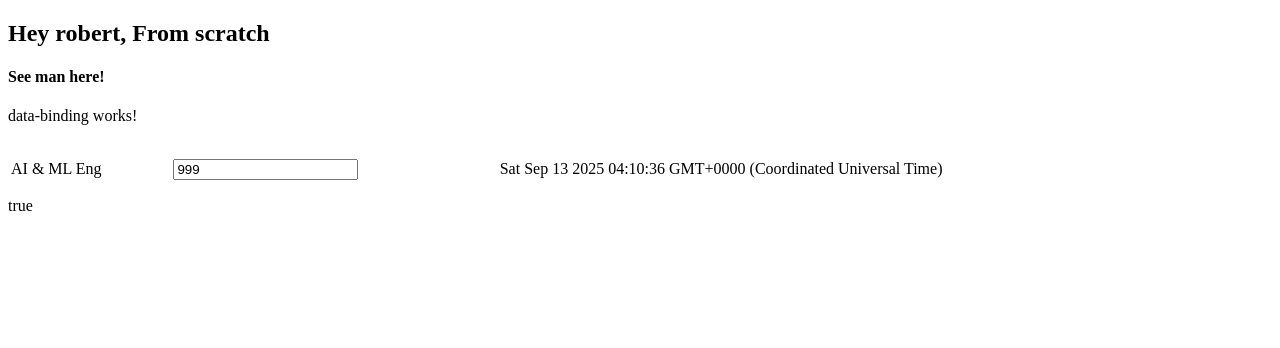
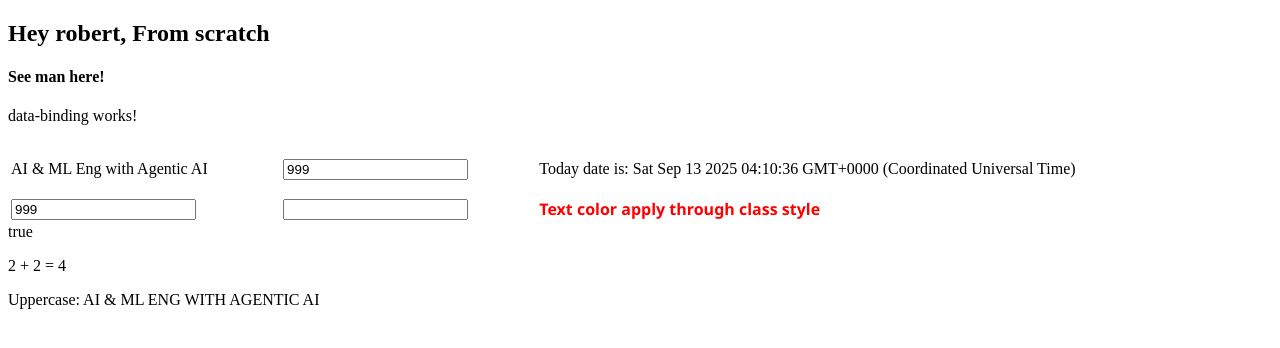
Before and after one commit to meAltf/learn_Angular, an Angular app in the folder Angular/my-first-app/: page / in a window 1280 px wide. Shown: the top 348 px of the page. Built offline with nearby package versions, Linux system fonts and the light colour scheme.

Commit message:
property binding demo

```diff
--- a/Angular/my-first-app/src/app/components/data-binding/data-binding.css
+++ b/Angular/my-first-app/src/app/components/data-binding/data-binding.css
@@ -0,0 +1,4 @@
+.secondary{
+    color: red;
+    font-weight: bold;
+}
--- a/Angular/my-first-app/src/app/components/data-binding/data-binding.html
+++ b/Angular/my-first-app/src/app/components/data-binding/data-binding.html
@@ -10,9 +10,25 @@
             <input type="text" value="{{rollNum}}">
         </td>
         <td>
-            <p>{{currDate}}
+            <p>Today date is: {{currDate}}
+        </td>
+    </tr>
+    <tr>
+        <td>
+            <input type="text" [value]="rollNum">
+        </td>
+        <td>
+            <input type="text" [minLength]="minTextLength">
+        </td>
+        <td>
+            <span [class]="spanClassName">Text color apply through class style</span>
         </td>
     </tr>
 </table>
 
 {{isActive}}
+
+
+<!-- we can use directly calculation as well -->
+<p>2 + 2 = {{ 2 + 2 }}</p>
+<p>Uppercase: {{ courseName.toUpperCase() }}</p>
--- a/Angular/my-first-app/src/app/components/data-binding/data-binding.ts
+++ b/Angular/my-first-app/src/app/components/data-binding/data-binding.ts
@@ -15,10 +15,13 @@ export class DataBinding {
   rollNum: number = 999;
   currDate: Date = new Date();
 
+  minTextLength = 10;
+  spanClassName = 'secondary'
+
   constructor() {
     console.log(this.courseName);
 
-    console.log("AI & ML Eng with Agentic AI");
+    this.courseName = "AI & ML Eng with Agentic AI";
     console.log(this.courseName);
   }
 
```
